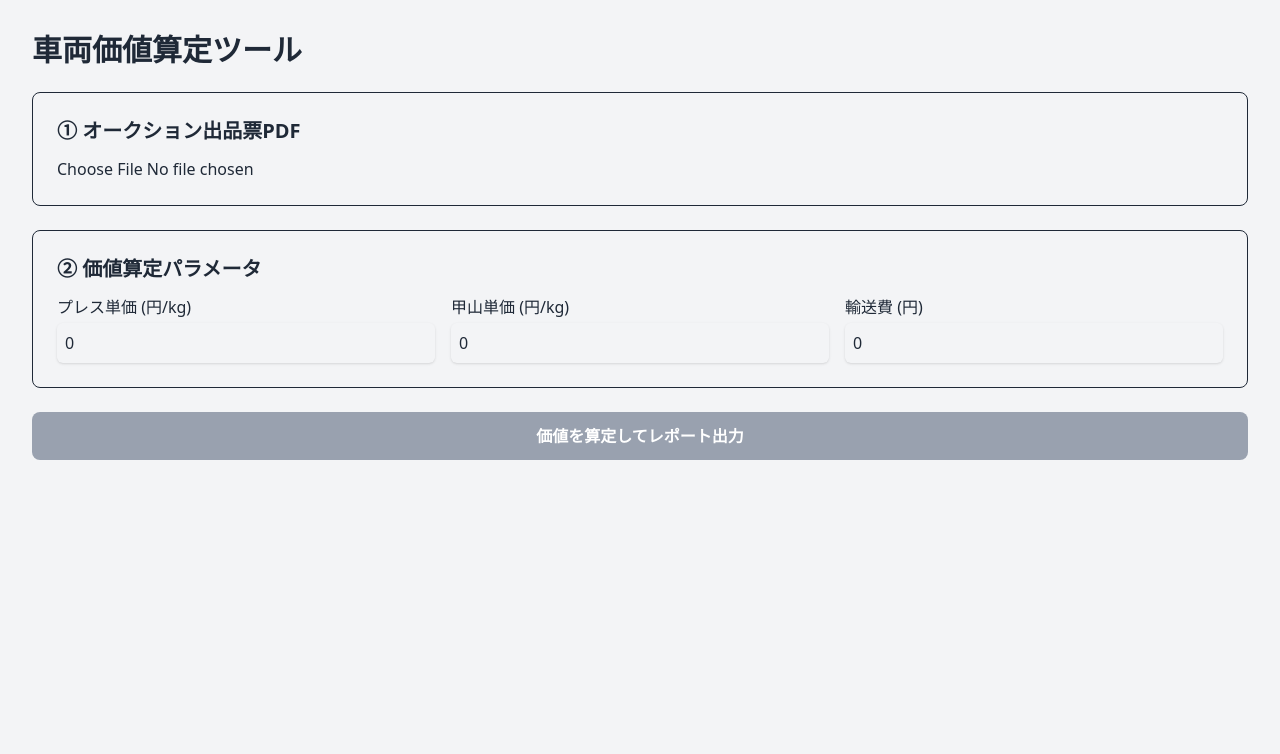
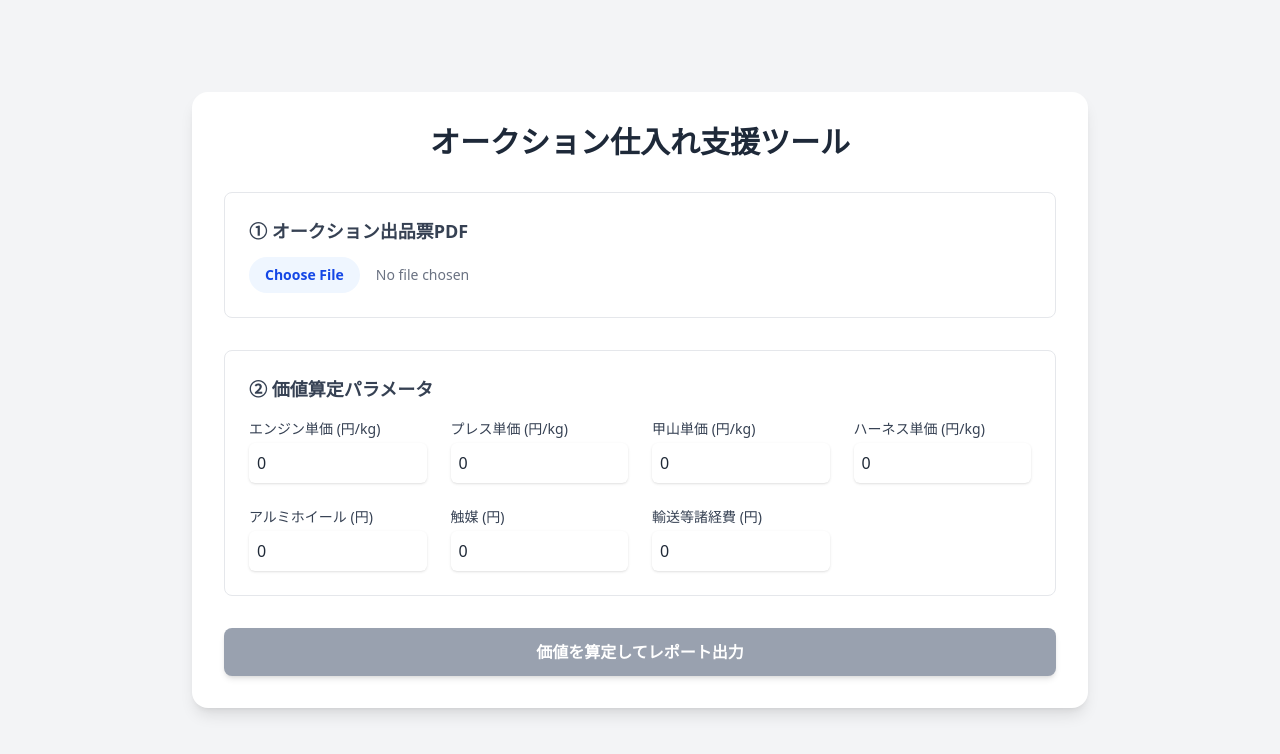
Before and after one commit to morry-k/vehicle_valuation_DB, a Next.js app in the folder frontend/: page / in a window 1280 px wide. Shown: the top 754 px of the page. Built offline with nearby package versions, Linux system fonts and the light colour scheme; no server answers.

Commit message:
価値算定パラメーターを追加

```diff
--- a/frontend/app/page.tsx
+++ b/frontend/app/page.tsx
@@ -5,22 +5,24 @@ import axios from 'axios'
 
 export default function Home() {
   const [file, setFile] = useState<File | null>(null)
+  // パラメータのstateを新しい項目に合わせて更新
   const [params, setParams] = useState({
+    engine_per_kg: 0,
     press_per_kg: 0,
     kouzan_per_kg: 0,
+    harness_per_kg: 0,
+    aluminum_wheels_price: 0,
+    catalyst_price: 0,
     transport_cost: 0,
   })
   const [loading, setLoading] = useState(false)
 
-  // ページが読み込まれた時に、バックエンドから基本パラメータを取得する
   useEffect(() => {
     axios.get('http://localhost:8000/api/parameters')
-      .then(res => {
-        setParams(res.data)
-      })
+      .then(res => setParams(res.data))
       .catch(err => {
         console.error("パラメータの取得に失敗:", err)
-        alert("バックエンドとの接続に失敗しました。FastAPIサーバーが起動しているか確認してください。")
+        alert("バックエンドとの接続に失敗しました。")
       })
   }, [])
 
@@ -42,57 +44,80 @@ export default function Home() {
     formData.append('params_str', JSON.stringify(params));
 
     try {
-      // ★★★ 正式なAPIである /api/analyze-sheet を呼び出す ★★★
       const res = await axios.post('http://localhost:8000/api/analyze-sheet', formData, {
-        responseType: 'blob', // PDFを受け取るためにblobを指定
+        responseType: 'blob',
       });
-
-      // --- PDFダウンロード処理 ---
       const url = window.URL.createObjectURL(new Blob([res.data]));
       const link = document.createElement('a');
       link.href = url;
       link.setAttribute('download', 'valuation_report.pdf');
       document.body.appendChild(link);
-      link.click();
       link.parentNode?.removeChild(link);
-
     } catch (err) {
       console.error("アップロードまたは解析に失敗:", err);
-      alert("処理に失敗しました。バックエンドのターミナルでエラーを確認してください。");
+      alert("処理に失敗しました。");
     } finally {
       setLoading(false);
     }
   }
 
   return (
-    <main className="container mx-auto p-8">
-      <h1 className="text-3xl font-bold mb-6">車両価値算定ツール</h1>
-      <form onSubmit={handleSubmit} className="space-y-6">
-        <div className="p-6 border rounded-lg">
-          <h2 className="text-xl font-semibold mb-3">① オークション出品票PDF</h2>
-          <input type="file" accept="application/pdf" onChange={(e) => setFile(e.target.files?.[0] || null)} />
+    <main className="flex min-h-screen w-full items-center justify-center bg-gray-100 p-4">
+      <div className="w-full max-w-4xl rounded-2xl bg-white p-8 shadow-lg">
+        <h1 className="mb-8 text-center text-3xl font-bold text-gray-800">
+          オークション仕入れ支援ツール
+        </h1>
+        <form onSubmit={handleSubmit} className="space-y-8">
+          {/* PDFアップロード */}
+          <div className="rounded-lg border border-gray-200 p-6">
+            <label htmlFor="file-upload" className="mb-3 block text-lg font-semibold text-gray-700">
+              ① オークション出品票PDF
+            </label>
+            <input id="file-upload" type="file" accept="application/pdf" onChange={(e) => setFile(e.target.files?.[0] || null)} className="block w-full text-sm text-gray-500 file:mr-4 file:rounded-full file:border-0 file:bg-blue-50 file:px-4 file:py-2 file:font-semibold file:text-blue-700 hover:file:bg-blue-100" />
           </div>
-        <div className="p-6 border rounded-lg">
-          <h2 className="text-xl font-semibold mb-3">② 価値算定パラメータ</h2>
-          <div className="grid grid-cols-1 md:grid-cols-3 gap-4">
+
+          {/* パラメータ入力エリア */}
+          <div className="rounded-lg border border-gray-200 p-6">
+            <h2 className="mb-4 block text-lg font-semibold text-gray-700">② 価値算定パラメータ</h2>
+            {/* ▼▼▼ グリッドの列数を増やし、新しい入力欄を追加 ▼▼▼ */}
+            <div className="grid grid-cols-2 md:grid-cols-4 gap-6">
               <div>
-              <label htmlFor="press_per_kg">プレス単価 (円/kg)</label>
-              <input type="number" name="press_per_kg" value={params.press_per_kg} onChange={handleParamChange} className="mt-1 block w-full rounded-md border-gray-300 shadow-sm p-2" />
+                <label htmlFor="engine_per_kg" className="block text-sm font-medium text-gray-700">エンジン単価 (円/kg)</label>
+                <input type="number" step="0.1" name="engine_per_kg" value={params.engine_per_kg} onChange={handleParamChange} className="mt-1 block w-full rounded-md border-gray-300 p-2 shadow-sm" />
               </div>
               <div>
-              <label htmlFor="kouzan_per_kg">甲山単価 (円/kg)</label>
-              <input type="number" name="kouzan_per_kg" value={params.kouzan_per_kg} onChange={handleParamChange} className="mt-1 block w-full rounded-md border-gray-300 shadow-sm p-2" />
+                <label htmlFor="press_per_kg" className="block text-sm font-medium text-gray-700">プレス単価 (円/kg)</label>
+                <input type="number" step="0.1" name="press_per_kg" value={params.press_per_kg} onChange={handleParamChange} className="mt-1 block w-full rounded-md border-gray-300 p-2 shadow-sm" />
               </div>
               <div>
-              <label htmlFor="transport_cost">輸送費 (円)</label>
-              <input type="number" name="transport_cost" value={params.transport_cost} onChange={handleParamChange} className="mt-1 block w-full rounded-md border-gray-300 shadow-sm p-2" />
+                <label htmlFor="kouzan_per_kg" className="block text-sm font-medium text-gray-700">甲山単価 (円/kg)</label>
+                <input type="number" step="0.1" name="kouzan_per_kg" value={params.kouzan_per_kg} onChange={handleParamChange} className="mt-1 block w-full rounded-md border-gray-300 p-2 shadow-sm" />
+              </div>
+              <div>
+                <label htmlFor="harness_per_kg" className="block text-sm font-medium text-gray-700">ハーネス単価 (円/kg)</label>
+                <input type="number" step="0.1" name="harness_per_kg" value={params.harness_per_kg} onChange={handleParamChange} className="mt-1 block w-full rounded-md border-gray-300 p-2 shadow-sm" />
+              </div>
+              <div>
+                <label htmlFor="aluminum_wheels_price" className="block text-sm font-medium text-gray-700">アルミホイール (円)</label>
+                <input type="number" name="aluminum_wheels_price" value={params.aluminum_wheels_price} onChange={handleParamChange} className="mt-1 block w-full rounded-md border-gray-300 p-2 shadow-sm" />
+              </div>
+              <div>
+                <label htmlFor="catalyst_price" className="block text-sm font-medium text-gray-700">触媒 (円)</label>
+                <input type="number" name="catalyst_price" value={params.catalyst_price} onChange={handleParamChange} className="mt-1 block w-full rounded-md border-gray-300 p-2 shadow-sm" />
+              </div>
+              <div>
+                <label htmlFor="transport_cost" className="block text-sm font-medium text-gray-700">輸送等諸経費 (円)</label>
+                <input type="number" name="transport_cost" value={params.transport_cost} onChange={handleParamChange} className="mt-1 block w-full rounded-md border-gray-300 p-2 shadow-sm" />
               </div>
             </div>
           </div>
-        <button type="submit" disabled={!file || loading} className="w-full bg-blue-600 text-white font-bold py-3 px-4 rounded-lg hover:bg-blue-700 disabled:bg-gray-400">
+
+          {/* 実行ボタン */}
+          <button type="submit" disabled={!file || loading} className="w-full rounded-lg bg-blue-600 px-4 py-3 text-base font-bold text-white shadow-md hover:bg-blue-700 disabled:bg-gray-400">
             {loading ? '処理中...' : '価値を算定してレポート出力'}
           </button>
         </form>
+      </div>
     </main>
   )
 }
```
Lines whose indentation alone changed are shown as unchanged.
